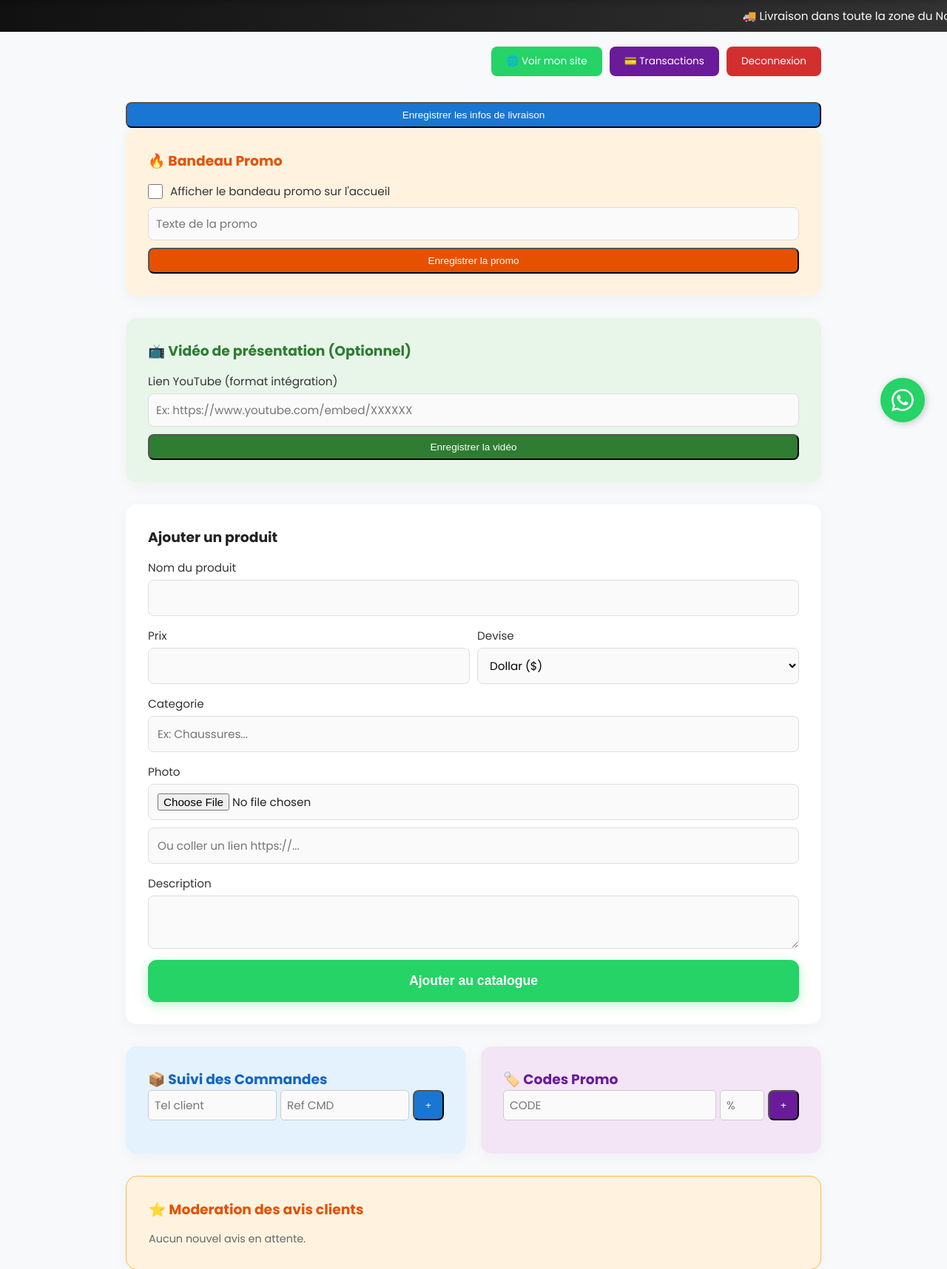
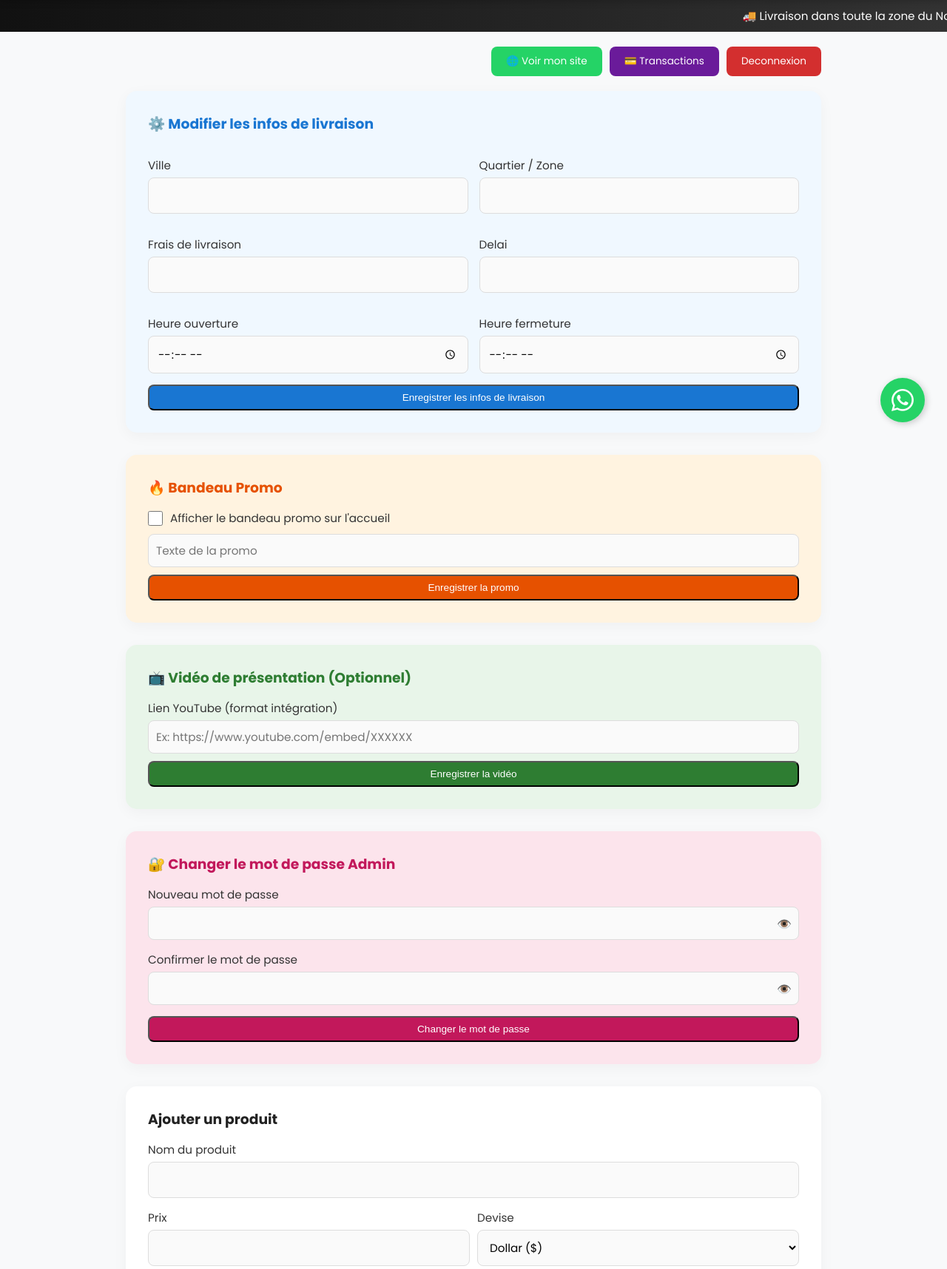
Before and after one commit to jacobilisadjiga243-oss/joel-business, a Python web app: template templates/admin_dashboard.html in a window 1280 px wide. Shown: the part 199-1915 px from the top of the page at 74% size. Run offline with Jinja, Linux system fonts and the light colour scheme; the template is opened without the code that fills it, so the values that code supplies are empty.

Commit message:
Restauration complete de l'admin avec toutes les rubriques

```diff
--- a/templates/admin_dashboard.html
+++ b/templates/admin_dashboard.html
@@ -4,7 +4,7 @@
 {% block content %}
 <section class="produits-section" style="padding-top: 20px; max-width: 1000px; margin: auto;">
 
-    <div style="display: flex; justify-content: flex-end; align-items: center; margin-bottom: 20px; gap: 10px;">
+    <div style="display: flex; justify-content: flex-end; align-items: center; margin-bottom: 20px; gap: 10px; flex-wrap: wrap;">
         <a href="/" target="_blank" class="btn-secondary" style="background: #25D366; padding: 10px 20px;">🌐 Voir mon site</a>
         <a href="/admin/transactions" class="btn-secondary" style="background: #6a1b9a; padding: 10px 20px;">💳 Transactions</a>
         <a href="/admin/logout" class="btn-secondary" style="background: #d32f2f; padding: 10px 20px;">Deconnexion</a>
@@ -14,12 +14,23 @@
       {% if messages %}<p style="color: green; font-weight: bold; margin-bottom: 15px; background: #e8f5e9; padding: 10px; border-radius: 8px;">{{ messages[0] }}</p>{% endif %}
     {% endwith %}
 
-
+    <!-- BLOC 1 : INFOS LIVRAISON -->
+    <div class="contact-form-box" style="margin-bottom: 30px; background: #f0f8ff;">
+        <h3 style="margin-bottom: 15px; color: #1976d2;">⚙️ Modifier les infos de livraison</h3>
+        <form method="POST" action="/admin/infos">
+            <div style="display:grid; grid-template-columns: 1fr 1fr; gap: 15px;">
+                <div><label>Ville</label><input type="text" name="ville" value="{{ info.ville }}" required></div>
+                <div><label>Quartier / Zone</label><input type="text" name="quartier" value="{{ info.quartier }}" required></div>
+                <div><label>Frais de livraison</label><input type="text" name="frais" value="{{ info.frais }}" required></div>
+                <div><label>Delai</label><input type="text" name="delai" value="{{ info.delai }}" required></div>
+                <div><label>Heure ouverture</label><input type="time" name="heure_debut" value="{{ info.heure_debut }}" required></div>
+                <div><label>Heure fermeture</label><input type="time" name="heure_fin" value="{{ info.heure_fin }}" required></div>
+            </div>
             <button type="submit" class="btn-secondary" style="background: #1976d2; margin-top: 15px; width: 100%;">Enregistrer les infos de livraison</button>
         </form>
     </div>
 
-    <!-- BLOC 3 : PROMO -->
+    <!-- BLOC 2 : PROMO -->
     <div class="contact-form-box" style="margin-bottom: 30px; background: #fff3e0;">
         <h3 style="margin-bottom: 15px; color: #e65100;">🔥 Bandeau Promo</h3>
         <form method="POST" action="/admin/promo">
@@ -32,7 +43,7 @@
         </form>
     </div>
 
-    <!-- BLOC 4 : VIDEO -->
+    <!-- BLOC 3 : VIDEO -->
     <div class="contact-form-box" style="margin-bottom: 30px; background: #e8f5e9;">
         <h3 style="margin-bottom: 15px; color: #2e7d32;">📺 Vidéo de présentation (Optionnel)</h3>
         <form method="POST" action="/admin/video">
@@ -44,6 +55,24 @@
                 <a href="/admin/supprimer-video" class="btn-secondary" style="background: #d32f2f; flex: 1; text-align: center;" onclick="return confirm('Supprimer la vidéo ?')">Supprimer</a>
                 {% endif %}
             </div>
+        </form>
+    </div>
+
+    <!-- BLOC 4 : CHANGER MOT DE PASSE -->
+    <div class="contact-form-box" style="margin-bottom: 30px; background: #fce4ec;">
+        <h3 style="margin-bottom: 15px; color: #c2185b;">🔐 Changer le mot de passe Admin</h3>
+        <form method="POST" action="/admin/changer-mdp">
+            <label>Nouveau mot de passe</label>
+            <div style="position: relative; margin-bottom: 10px;">
+                <input type="password" name="nouveau_mdp" id="mdp1" required minlength="4" style="width: 100%; padding: 10px; padding-right: 40px; border: 1px solid #ddd; border-radius: 8px;">
+                <span onclick="toggleMdp('mdp1', 'eye1')" id="eye1" style="position: absolute; right: 10px; top: 50%; transform: translateY(-50%); cursor: pointer;">👁️</span>
+            </div>
+            <label>Confirmer le mot de passe</label>
+            <div style="position: relative; margin-bottom: 15px;">
+                <input type="password" name="confirmation_mdp" id="mdp2" required minlength="4" style="width: 100%; padding: 10px; padding-right: 40px; border: 1px solid #ddd; border-radius: 8px;">
+                <span onclick="toggleMdp('mdp2', 'eye2')" id="eye2" style="position: absolute; right: 10px; top: 50%; transform: translateY(-50%); cursor: pointer;">👁️</span>
+            </div>
+            <button type="submit" class="btn-secondary" style="background: #c2185b; width: 100%;">Changer le mot de passe</button>
         </form>
     </div>
 
@@ -139,4 +168,18 @@
         {% endfor %}
     </div>
 </section>
+
+<script>
+    function toggleMdp(inputId, eyeId) {
+        const input = document.getElementById(inputId);
+        const eye = document.getElementById(eyeId);
+        if (input.type === "password") {
+            input.type = "text";
+            eye.innerHTML = "🙈";
+        } else {
+            input.type = "password";
+            eye.innerHTML = "👁️";
+        }
+    }
+</script>
 {% endblock %}
```
Also changed, not shown: app.py (line endings or trailing spaces).
